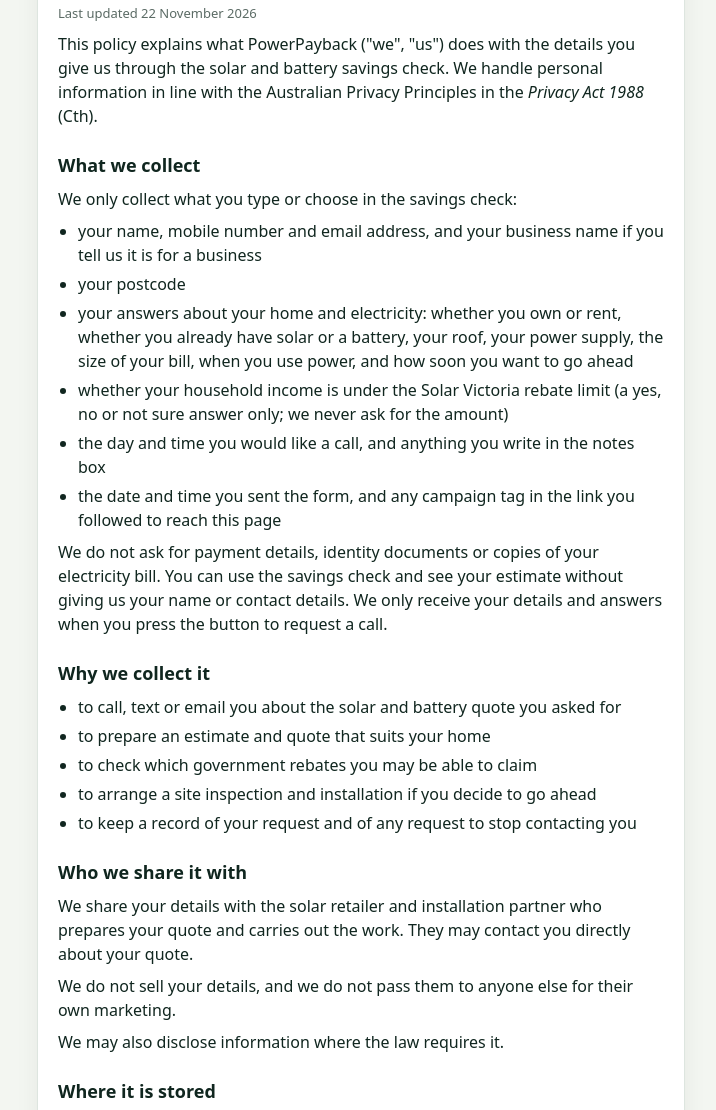
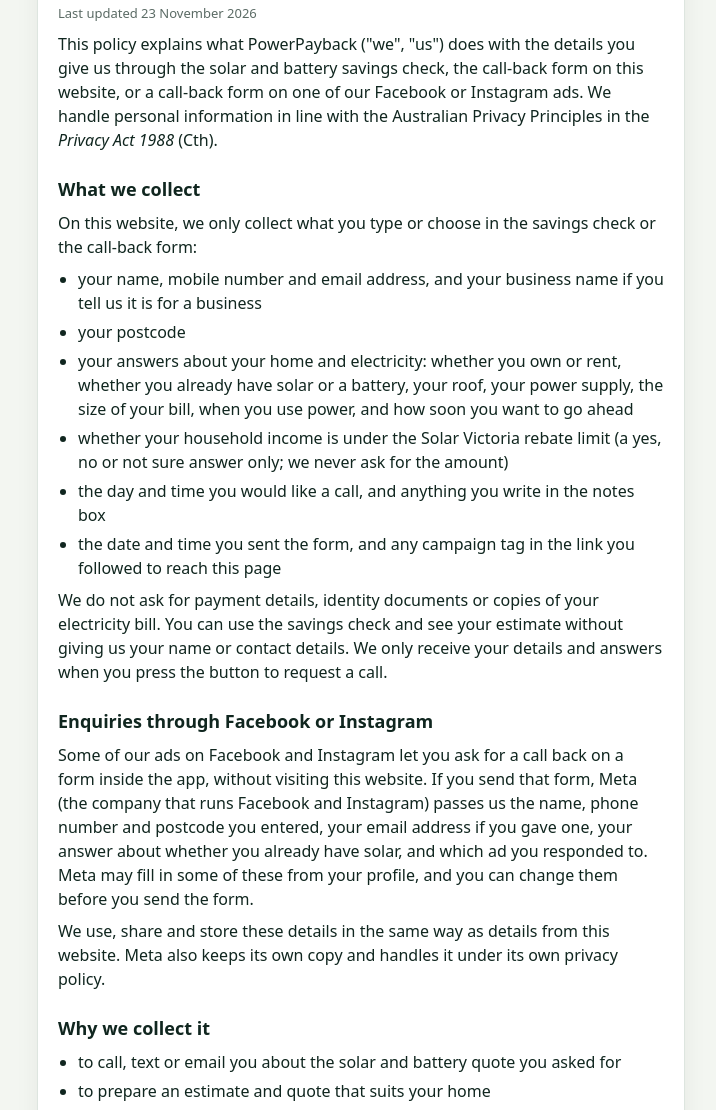
Before and after one commit to thaidinhhh-jpg/powerpayback, a plain HTML site: page privacy.html in a window 1280 px wide. Shown: the part 121-1231 px from the top of the page, without its empty margins (279-995 px from the left). Drawn offline with Linux system fonts and the light colour scheme.

Commit message:
Privacy policy: cover call-back form and Facebook/Instagram lead forms
Co-Authored-By: Claude Fable 5.2 <noreply@anthropic.com>

```diff
--- a/privacy.html
+++ b/privacy.html
@@ -15,12 +15,12 @@
 
 <main class="card policy">
   <h1>Privacy policy</h1>
-  <p class="fine">Last updated 22 November 2026</p>
+  <p class="fine">Last updated 23 November 2026</p>
 
-  <p>This policy explains what <span class="co"></span> ("we", "us") does with the details you give us through the solar and battery savings check. We handle personal information in line with the Australian Privacy Principles in the <em>Privacy Act 1988</em> (Cth).</p>
+  <p>This policy explains what <span class="co"></span> ("we", "us") does with the details you give us through the solar and battery savings check, the call-back form on this website, or a call-back form on one of our Facebook or Instagram ads. We handle personal information in line with the Australian Privacy Principles in the <em>Privacy Act 1988</em> (Cth).</p>
 
   <h2>What we collect</h2>
-  <p>We only collect what you type or choose in the savings check:</p>
+  <p>On this website, we only collect what you type or choose in the savings check or the call-back form:</p>
   <ul>
     <li>your name, mobile number and email address, and your business name if you tell us it is for a business</li>
     <li>your postcode</li>
@@ -30,6 +30,10 @@
     <li>the date and time you sent the form, and any campaign tag in the link you followed to reach this page</li>
   </ul>
   <p>We do not ask for payment details, identity documents or copies of your electricity bill. You can use the savings check and see your estimate without giving us your name or contact details. We only receive your details and answers when you press the button to request a call.</p>
+
+  <h2>Enquiries through Facebook or Instagram</h2>
+  <p>Some of our ads on Facebook and Instagram let you ask for a call back on a form inside the app, without visiting this website. If you send that form, Meta (the company that runs Facebook and Instagram) passes us the name, phone number and postcode you entered, your email address if you gave one, your answer about whether you already have solar, and which ad you responded to. Meta may fill in some of these from your profile, and you can change them before you send the form.</p>
+  <p>We use, share and store these details in the same way as details from this website. Meta also keeps its own copy and handles it under its own privacy policy.</p>
 
   <h2>Why we collect it</h2>
   <ul>
@@ -55,7 +59,7 @@
   <p>We count how far visitors get through the savings check so we can make it easier to use. Each count records the name of the step reached, the time, any campaign tag in the link you followed, and a random number that lasts only until you close or reload the page. It does not record your answers, your contact details or your IP address, and it cannot be linked to you or to a request for a call.</p>
 
   <h2>Calls, texts and emails</h2>
-  <p>We only contact you if you tick the consent box and send the form. You can ask us to stop at any time by telling the person who calls you, replying STOP to a text, or using the unsubscribe option in an email. We will act on your request within five business days.</p>
+  <p>We only contact you if you ask us to, either by ticking the consent box and sending a form on this website, or by sending a call-back form on Facebook or Instagram. You can ask us to stop at any time by telling the person who calls you, replying STOP to a text, or using the unsubscribe option in an email. We will act on your request within five business days.</p>
 
   <h2>Seeing, correcting or deleting your details</h2>
   <p>You can ask us for a copy of the details we hold about you, ask us to correct them, or ask us to delete them. We will respond within 30 days and there is no charge.</p>
```
